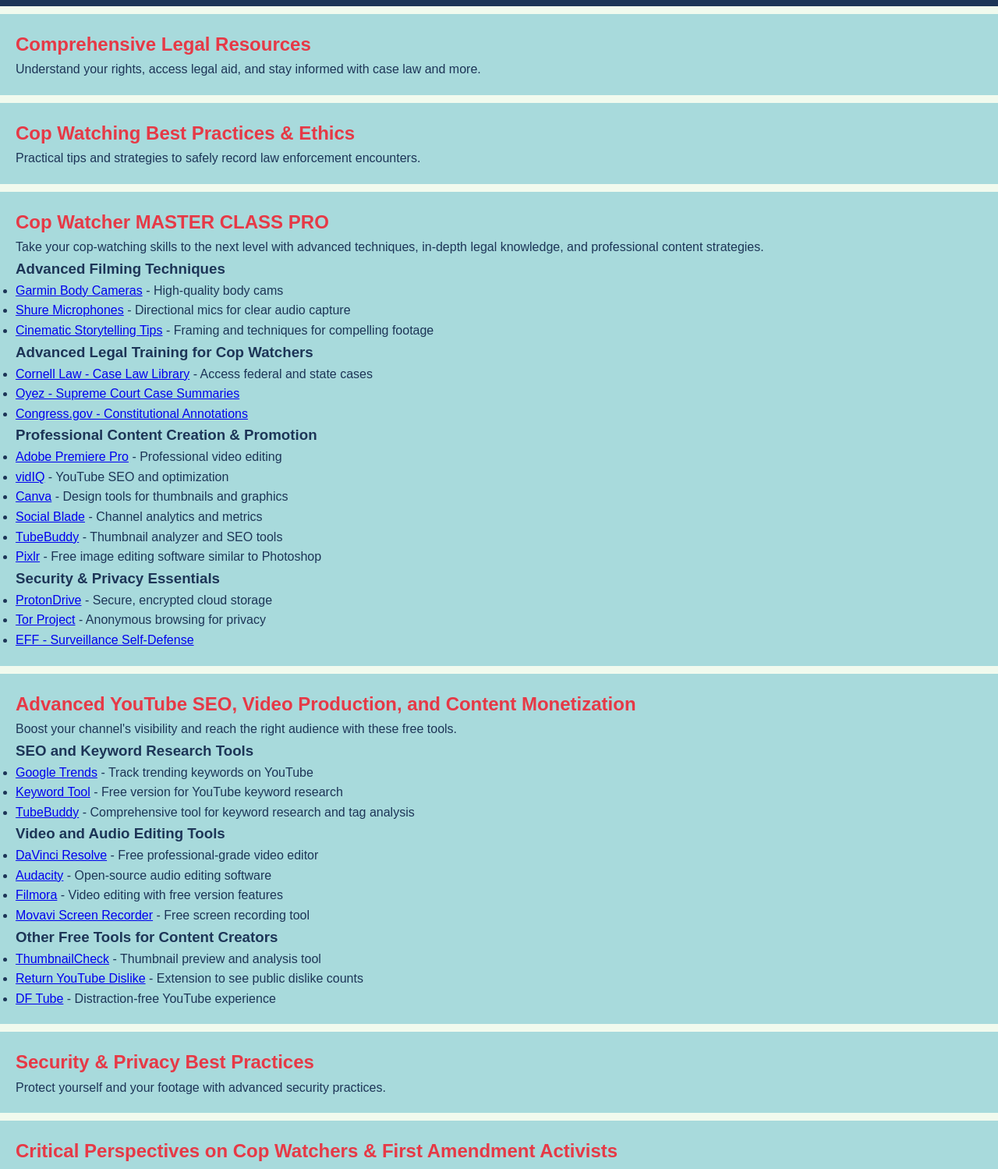
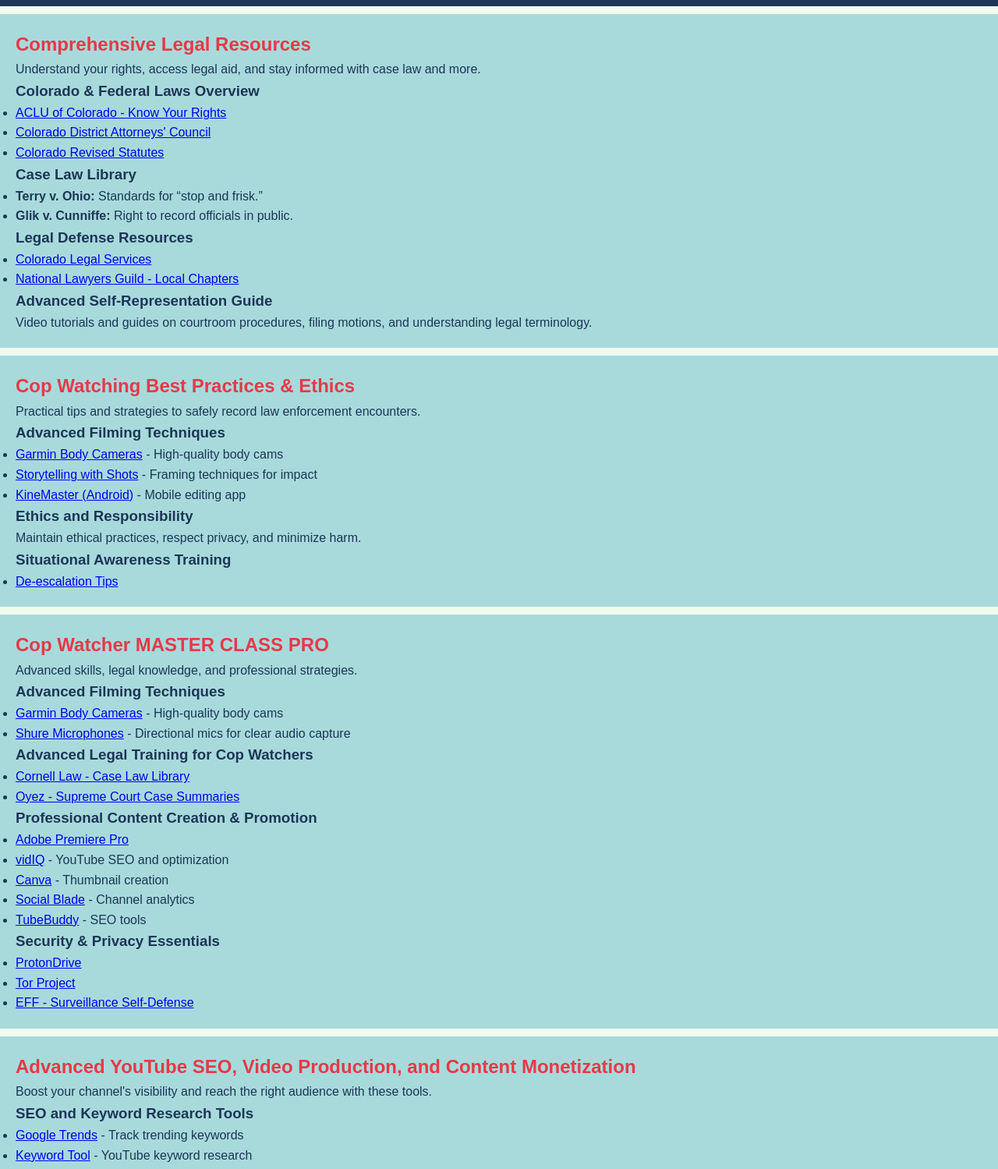
Before and after one commit to AutoDProgramer/pro-se-colorado-resource-hub, a plain HTML site: page index.html in a window 1280 px wide. Shown: the part 160-1659 px from the top of the page at 78% size. Drawn offline with Linux system fonts and the light colour scheme.

Commit message:
Update index.html

````diff
--- a/index.html
+++ b/index.html
@@ -32,49 +32,78 @@
     <section id="legal-resources" class="section">
       <h2>Comprehensive Legal Resources</h2>
       <p>Understand your rights, access legal aid, and stay informed with case law and more.</p>
-      <!-- Additional resources as outlined before -->
+
+      <h3>Colorado & Federal Laws Overview</h3>
+      <ul>
+        <li><a href="https://www.aclu-co.org/en/know-your-rights" target="_blank">ACLU of Colorado - Know Your Rights</a></li>
+        <li><a href="https://cdac.colorado.gov/resources" target="_blank">Colorado District Attorneys' Council</a></li>
+        <li><a href="https://law.justia.com/codes/colorado/" target="_blank">Colorado Revised Statutes</a></li>
+      </ul>
+
+      <h3>Case Law Library</h3>
+      <ul>
+        <li><strong>Terry v. Ohio:</strong> Standards for “stop and frisk.”</li>
+        <li><strong>Glik v. Cunniffe:</strong> Right to record officials in public.</li>
+      </ul>
+
+      <h3>Legal Defense Resources</h3>
+      <ul>
+        <li><a href="https://www.coloradolegalservices.org/" target="_blank">Colorado Legal Services</a></li>
+        <li><a href="https://www.nlg.org/chapters/" target="_blank">National Lawyers Guild - Local Chapters</a></li>
+      </ul>
+
+      <h3>Advanced Self-Representation Guide</h3>
+      <p>Video tutorials and guides on courtroom procedures, filing motions, and understanding legal terminology.</p>
     </section>
 
     <!-- Cop Watching Best Practices & Ethics Section -->
     <section id="cop-watching-tips" class="section">
       <h2>Cop Watching Best Practices & Ethics</h2>
       <p>Practical tips and strategies to safely record law enforcement encounters.</p>
-      <!-- Additional resources as outlined before -->
+      <h3>Advanced Filming Techniques</h3>
+      <ul>
+        <li><a href="https://www.garmin.com/en-US/c/outdoor-recreation/cameras/" target="_blank">Garmin Body Cameras</a> - High-quality body cams</li>
+        <li><a href="https://wistia.com/learn/production/how-to-tell-stories-with-your-shots" target="_blank">Storytelling with Shots</a> - Framing techniques for impact</li>
+        <li><a href="https://www.kinemaster.com/" target="_blank">KineMaster (Android)</a> - Mobile editing app</li>
+      </ul>
+      <h3>Ethics and Responsibility</h3>
+      <p>Maintain ethical practices, respect privacy, and minimize harm.</p>
+      <h3>Situational Awareness Training</h3>
+      <ul>
+        <li><a href="https://www.crisisprevention.com/en-US/Resources/Knowledge-Base/De-escalation-Tips" target="_blank">De-escalation Tips</a></li>
+      </ul>
     </section>
 
     <!-- MASTER CLASS PRO Section -->
     <section id="master-class-pro" class="section">
       <h2>Cop Watcher MASTER CLASS PRO</h2>
-      <p>Take your cop-watching skills to the next level with advanced techniques, in-depth legal knowledge, and professional content strategies.</p>
+      <p>Advanced skills, legal knowledge, and professional strategies.</p>
 
       <h3>Advanced Filming Techniques</h3>
       <ul>
         <li><a href="https://www.garmin.com/en-US/c/outdoor-recreation/cameras/" target="_blank">Garmin Body Cameras</a> - High-quality body cams</li>
         <li><a href="https://www.shure.com/en-US/products/microphones" target="_blank">Shure Microphones</a> - Directional mics for clear audio capture</li>
-        <li><a href="https://wistia.com/learn/production/how-to-tell-stories-with-your-shots" target="_blank">Cinematic Storytelling Tips</a> - Framing and techniques for compelling footage</li>
       </ul>
 
       <h3>Advanced Legal Training for Cop Watchers</h3>
       <ul>
-        <li><a href="https://www.law.cornell.edu/" target="_blank">Cornell Law - Case Law Library</a> - Access federal and state cases</li>
+        <li><a href="https://www.law.cornell.edu/" target="_blank">Cornell Law - Case Law Library</a></li>
         <li><a href="https://www.oyez.org/" target="_blank">Oyez - Supreme Court Case Summaries</a></li>
-        <li><a href="https://constitution.congress.gov/" target="_blank">Congress.gov - Constitutional Annotations</a></li>
       </ul>
 
       <h3>Professional Content Creation & Promotion</h3>
       <ul>
-        <li><a href="https://www.adobe.com/products/premiere.html" target="_blank">Adobe Premiere Pro</a> - Professional video editing</li>
+        <li><a href="https://www.adobe.com/products/premiere.html" target="_blank">Adobe Premiere Pro</a></li>
         <li><a href="https://vidiq.com/" target="_blank">vidIQ</a> - YouTube SEO and optimization</li>
-        <li><a href="https://www.canva.com/" target="_blank">Canva</a> - Design tools for thumbnails and graphics</li>
-        <li><a href="https://www.socialblade.com/" target="_blank">Social Blade</a> - Channel analytics and metrics</li>
-        <li><a href="https://tubebuddy.com/" target="_blank">TubeBuddy</a> - Thumbnail analyzer and SEO tools</li>
-        <li><a href="https://www.pixlr.com/" target="_blank">Pixlr</a> - Free image editing software similar to Photoshop</li>
+        <li><a href="https://www.canva.com/" target="_blank">Canva</a> - Thumbnail creation</li>
+        <li><a href="https://www.socialblade.com/" target="_blank">Social Blade</a> - Channel analytics</li>
+        <li><a href="https://tubebuddy.com/" target="_blank">TubeBuddy</a> - SEO tools</li>
       </ul>
 
       <h3>Security & Privacy Essentials</h3>
       <ul>
-        <li><a href="https://proton.me/" target="_blank">ProtonDrive</a> - Secure, encrypted cloud storage</li>
-        <li><a href="https://www.torproject.org/" target="_blank">Tor Project</a> - Anonymous browsing for privacy</li>
+        <li><a href="https://proton.me/" target="_blank">ProtonDrive</a></li>
+        <li><a href="https://www.torproject.org/" target="_blank">Tor Project</a></li>
         <li><a href="https://ssd.eff.org/" target="_blank">EFF - Surveillance Self-Defense</a></li>
       </ul>
     </section>
@@ -82,28 +111,18 @@
     <!-- YouTube SEO, Video Production, and Monetization Section -->
     <section id="youtube-seo" class="section">
       <h2>Advanced YouTube SEO, Video Production, and Content Monetization</h2>
-      <p>Boost your channel's visibility and reach the right audience with these free tools.</p>
-
+      <p>Boost your channel's visibility and reach the right audience with these tools.</p>
       <h3>SEO and Keyword Research Tools</h3>
       <ul>
-        <li><a href="https://www.google.com/trends" target="_blank">Google Trends</a> - Track trending keywords on YouTube</li>
-        <li><a href="https://keywordtool.io/youtube" target="_blank">Keyword Tool</a> - Free version for YouTube keyword research</li>
-        <li><a href="https://tubebuddy.com/" target="_blank">TubeBuddy</a> - Comprehensive tool for keyword research and tag analysis</li>
+        <li><a href="https://www.google.com/trends" target="_blank">Google Trends</a> - Track trending keywords</li>
+        <li><a href="https://keywordtool.io/youtube" target="_blank">Keyword Tool</a> - YouTube keyword research</li>
       </ul>
-
       <h3>Video and Audio Editing Tools</h3>
       <ul>
-        <li><a href="https://www.blackmagicdesign.com/products/davinciresolve/" target="_blank">DaVinci Resolve</a> - Free professional-grade video editor</li>
-        <li><a href="https://www.audacityteam.org/" target="_blank">Audacity</a> - Open-source audio editing software</li>
-        <li><a href="https://www.filmora.wondershare.com/" target="_blank">Filmora</a> - Video editing with free version features</li>
-        <li><a href="https://www.movavi.com/screen-recorder/" target="_blank">Movavi Screen Recorder</a> - Free screen recording tool</li>
-      </ul>
-
-      <h3>Other Free Tools for Content Creators</h3>
-      <ul>
-        <li><a href="https://thumbnailcheck.com/" target="_blank">ThumbnailCheck</a> - Thumbnail preview and analysis tool</li>
-        <li><a href="https://chrome.google.com/webstore/detail/return-youtube-dislike/gebbhagfogifgggkldgodflihgfeippi" target="_blank">Return YouTube Dislike</a> - Extension to see public dislike counts</li>
-        <li><a href="https://chrome.google.com/webstore/detail/df-tube-distraction-free-y/fkpadmpomjilpmmnjpmgfciepjbmlcnf" target="_blank">DF Tube</a> - Distraction-free YouTube experience</li>
+        <li><a href="https://www.blackmagicdesign.com/products/davinciresolve/" target="_blank">DaVinci Resolve</a></li>
+        <li><a href="https://www.audacityteam.org/" target="_blank">Audacity</a></li>
+        <li><a href="https://www.filmora.wondershare.com/" target="_blank">Filmora</a></li>
+        <li><a href="https://www.movavi.com/screen-recorder/" target="_blank">Movavi Screen Recorder</a></li>
       </ul>
     </section>
 
@@ -111,43 +130,52 @@
     <section id="security-privacy" class="section">
       <h2>Security & Privacy Best Practices</h2>
       <p>Protect yourself and your footage with advanced security practices.</p>
-      <!-- Additional resources as outlined before -->
     </section>
 
     <!-- Critical Perspectives on Cop Watchers Section -->
     <section id="critical-perspectives" class="section">
       <h2>Critical Perspectives on Cop Watchers & First Amendment Activists</h2>
       <p>Understand common criticisms and opposing viewpoints on cop-watching.</p>
-      <!-- Additional resources as outlined before -->
     </section>
 
     <!-- Community Forum Section -->
     <section id="community-forum" class="section">
       <h2>Cop Watcher Community Forum</h2>
-      <p>Connect with like-minded activists, share experiences, and get advice from the cop-watching community.</p>
-      <!-- Additional resources as outlined before -->
+      <p>Connect with like-minded activists, share experiences, and get advice from the community.</p>
+```html
+      <ul>
+        <li><a href="https://www.reddit.com/r/copwatch/" target="_blank">Reddit - Cop Watch</a></li>
+        <li><a href="https://www.aclu.org/" target="_blank">ACLU Forums</a></li>
+      </ul>
     </section>
 
     <!-- Cop Watch & First Amendment Supportive Websites Section -->
     <section id="supportive-sites" class="section">
       <h2>Cop Watch & First Amendment Supportive Websites</h2>
-      <!-- Additional resources as outlined before -->
+      <ul>
+        <li><a href="https://copwatch.org/" target="_blank">CopWatch</a></li>
+        <li><a href="https://www.eff.org/" target="_blank">Electronic Frontier Foundation</a></li>
+        <li><a href="https://www.nlg.org/" target="_blank">National Lawyers Guild</a></li>
+      </ul>
     </section>
 
     <!-- Training Resources for Cop Watchers Section -->
     <section id="training-resources" class="section">
       <h2>Training Resources and Courses for Cop Watchers</h2>
       <p>Access online courses and workshops to improve your cop-watching skills and legal knowledge.</p>
-      <!-- Additional resources as outlined before -->
+      <ul>
+        <li><a href="https://www.aclu.org/know-your-rights" target="_blank">ACLU - Know Your Rights Training</a></li>
+        <li><a href="https://www.freedom.press/training/" target="_blank">Freedom of the Press Foundation Training</a></li>
+        <li><a href="https://www.edx.org/course/activism-and-social-movements" target="_blank">edX - Activism and Social Movements Course</a></li>
+      </ul>
     </section>
 
-   ```html
     <!-- Mental Health & Self-Care for Activists Section -->
     <section id="mental-health" class="section">
       <h2>Mental Health and Self-Care for Activists</h2>
       <p>Take care of your mental well-being with resources and apps for stress management and emotional support.</p>
       <ul>
-        <li><a href="https://www.mentalhealth.gov/" target="_blank">MentalHealth.gov</a> - Information on mental health support</li>
+        <li><a href="https://www.mentalhealth.gov/" target="_blank">MentalHealth.gov</a></li>
         <li><a href="https://www.headspace.com/" target="_blank">Headspace</a> - Meditation App</li>
         <li><a href="https://www.7cups.com/" target="_blank">7 Cups</a> - Free online therapy and emotional support</li>
       </ul>
````
